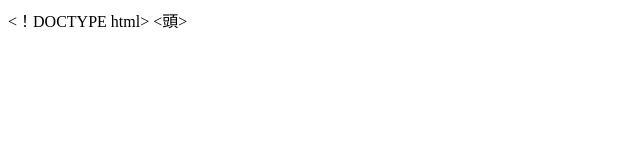
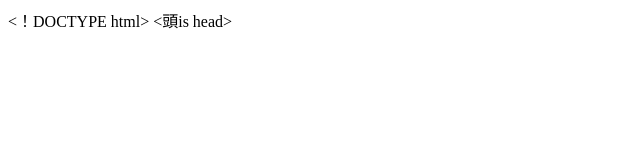
Before and after one commit to tommy-ken777/github.io, a plain HTML site: page index.html in a window 1280 px wide. Shown: the full height of the page, 0-640 px from the left. Drawn offline with Linux system fonts and the light colour scheme.

Commit message:
Update index.html

```diff
--- a/index.html
+++ b/index.html
@@ -1,6 +1,6 @@
 <！DOCTYPE html>
 <html>
-<頭>
+<頭is head>
   <meta charset = "utf-8">
   <meta name = "viewport" content = "width = device-width、initial-scale = 1.0">
   <title> Progate </ title>
```
